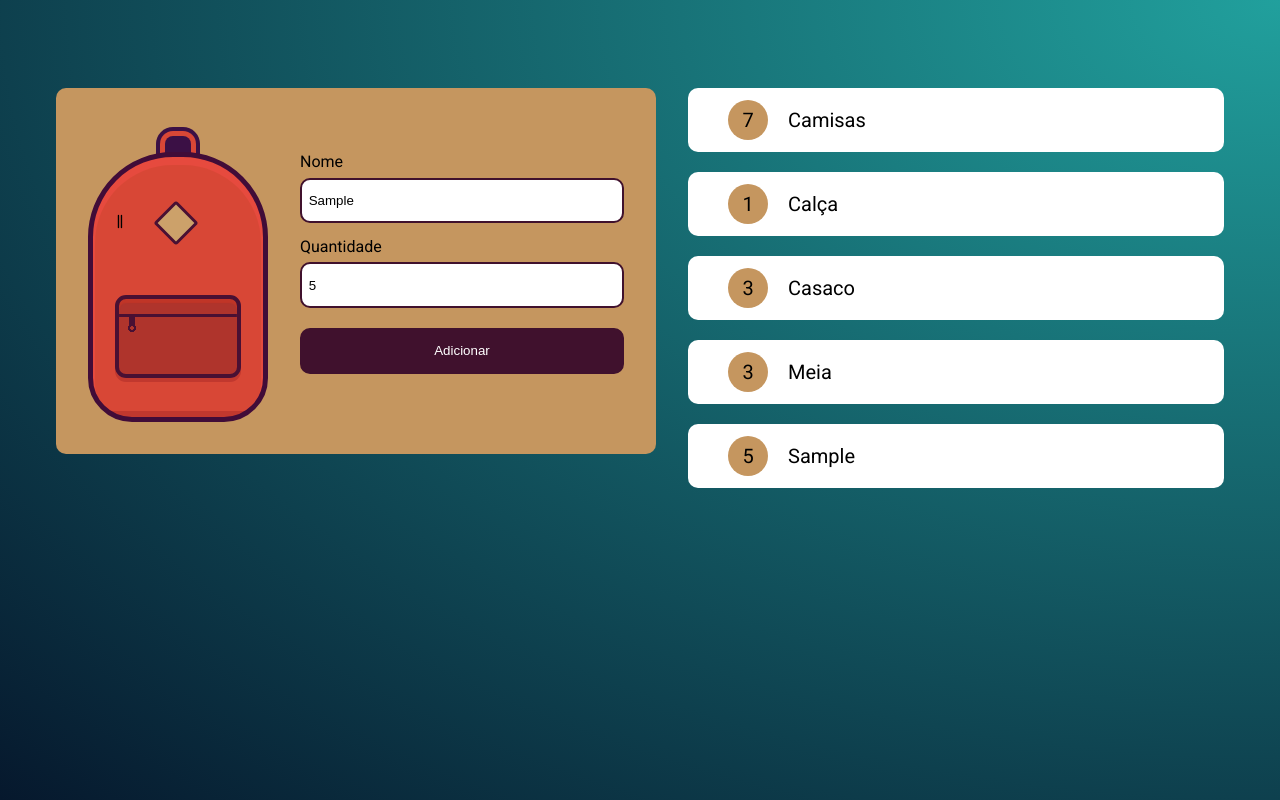
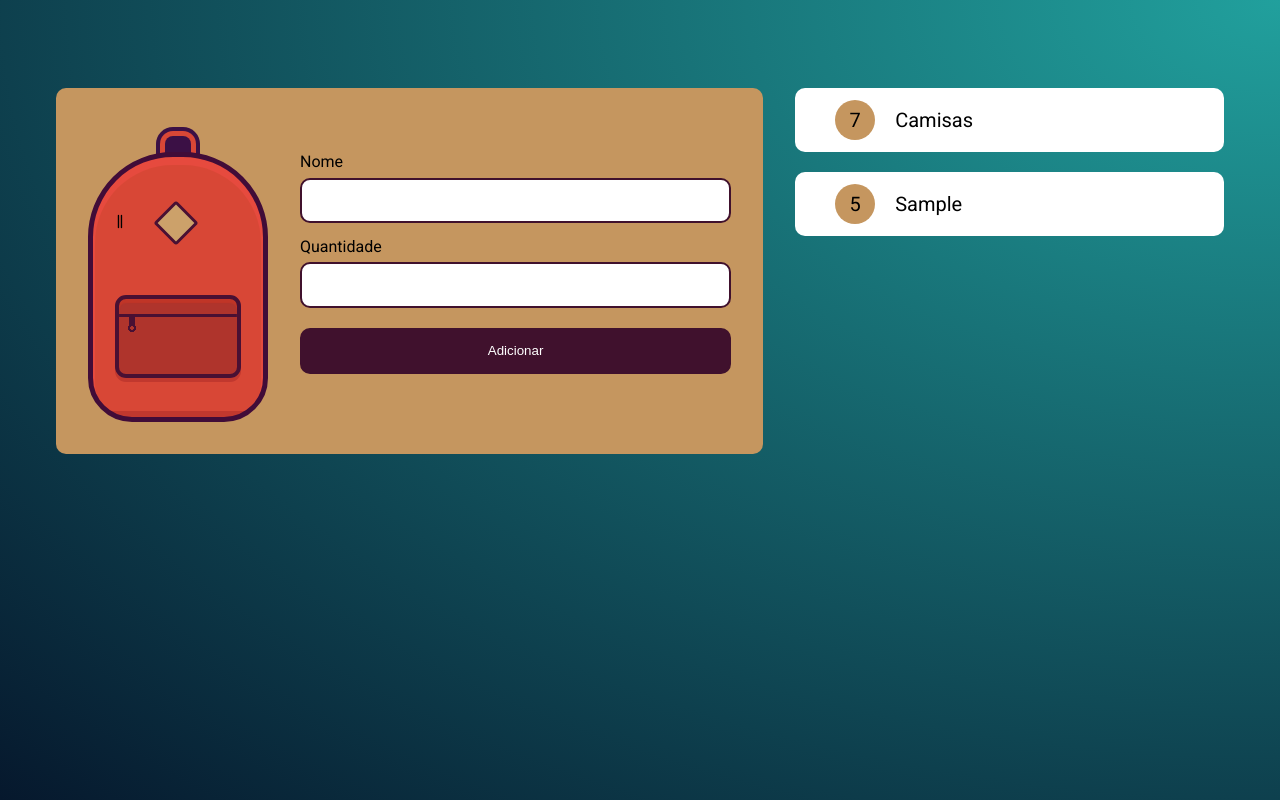
Before and after one commit to egocientia/mochila-de-viagem, a plain HTML site: page index.html in a window 1280 px wide. Both pictures are taken after typing "Sample", "5" into the empty fields and a click on the input "Adicionar". Drawn offline with Linux system fonts and the light colour scheme.

Commit message:
Armazenando dados no local storage

```diff
--- a/index.html
+++ b/index.html
@@ -26,9 +26,6 @@
 
         <ul class="lista" id="lista">
             <li class="item"><strong>7</strong>Camisas</li>
-            <li class="item"><strong>1</strong>Calça</li>
-            <li class="item"><strong>3</strong>Casaco</li>
-            <li class="item"><strong>3</strong>Meia</li>
 
         </ul>
     </main>
--- a/js/main.js
+++ b/js/main.js
@@ -1,22 +1,59 @@
 const form = document.getElementById("novoItem");
 const lista = document.getElementById("lista")
+const itens = JSON.parse(localStorage.getItem("itens")) || []
+
+itens.forEach((elemento) =>{
+    criaElemento(elemento)
+})
 
 form.addEventListener("submit", (event) => {
     event.preventDefault()
 
-    criaElemento(event.target.elements['nome'].value,  event.target.elements['quantidade'].value)
+    const nome = event.target.elements['nome']
+    const quantidade = event.target.elements['quantidade']
+
+    const existe = itens.find(elemento => elemento.nome === nome.value)
+
+    const itemAtual = {
+        "nome": nome.value,
+        "quantidade": quantidade.value
+    }
+
+    if (existe) {
+        itemAtual.id = existe.id
+
+        atualizaElemento(itemAtual)
+
+        itens[existe.id] = itemAtual
+    } else {
+        itemAtual.id = itens.length
+
+        criaElemento(itemAtual)
+
+        itens.push(itemAtual)
+    }
+
+    localStorage.setItem("itens", JSON.stringify(itens))
+
+    nome.value = ""
+    quantidade.value =""
 })
 
-function criaElemento (nome, quantidade) {
+function criaElemento (item) {
     const novoItem = document.createElement('li')
     novoItem.classList.add("item")
 
     const numeroItem = document.createElement('strong')
-    numeroItem.innerHTML = quantidade
+    numeroItem.innerHTML = item.quantidade
+    numeroItem.dataset.id = item.id
 
     novoItem.appendChild(numeroItem)
-    novoItem.innerHTML += nome
+    novoItem.innerHTML += item.nome
 
     lista.appendChild(novoItem)
 
 }
+
+function atualizaElemento (item) {
+    document.querySelector("[data-id='"+item.id+"']").innerHTML = item.quantidade
+}
```
